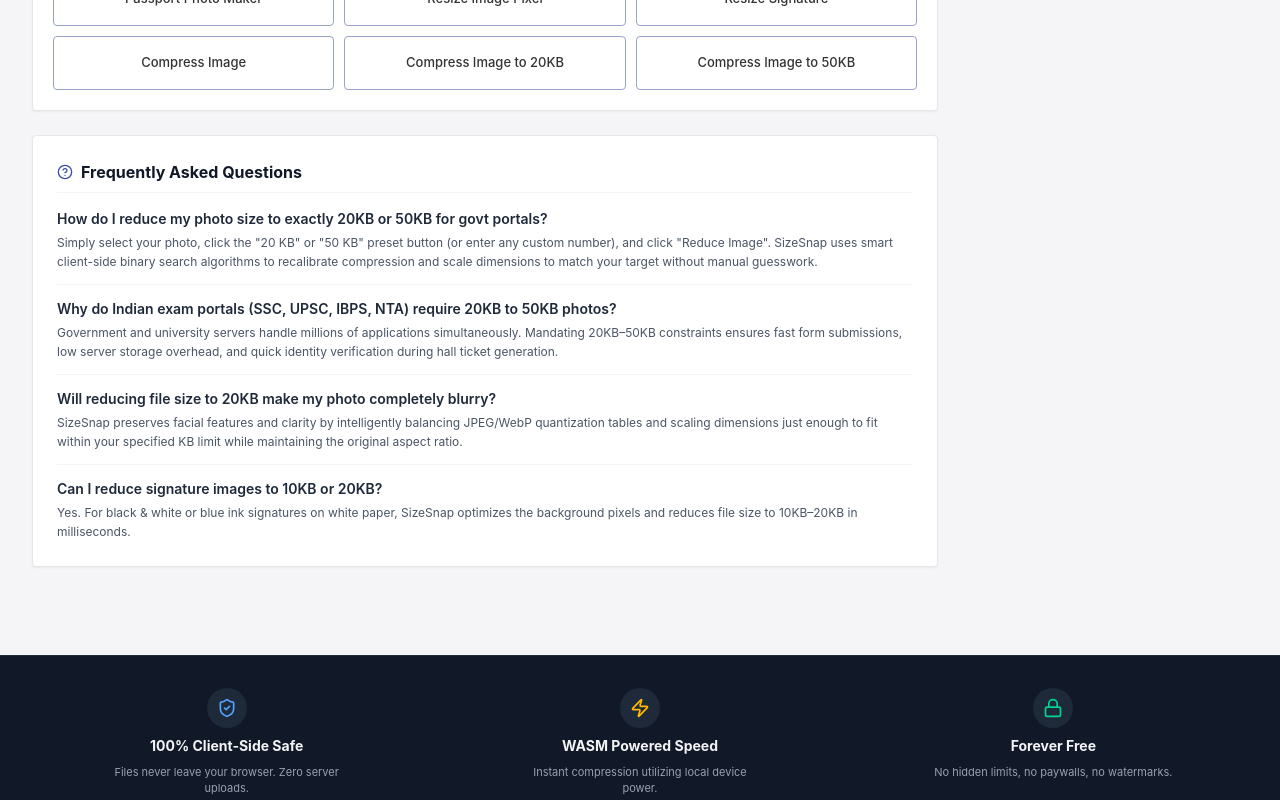
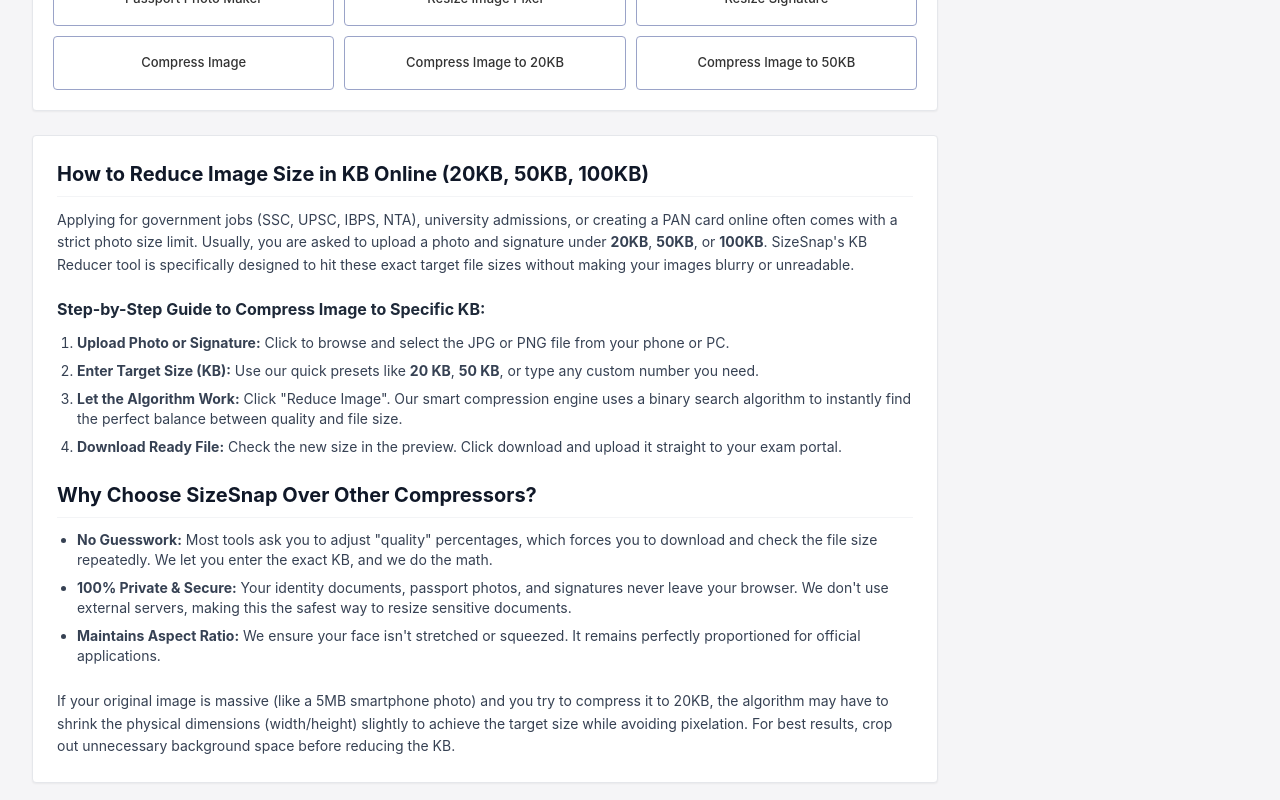
Before and after one commit to pawanprajapati23/sizesnap.in, a Next.js app: page /tools/reduce-image-size-kb in a window 1280 px wide. Shown: the part 920-1720 px from the top of the page. Built offline with nearby package versions, Linux system fonts and the light colour scheme; no server answers.

Commit message:
feat: add comprehensive SEO block for reduce image size in KB tool

```diff
--- a/app/tools/reduce-image-size-kb/page.tsx
+++ b/app/tools/reduce-image-size-kb/page.tsx
@@ -159,6 +159,37 @@
               </div>
             )}
 
+            {/* Comprehensive SEO Article Section */}
+            <article className="bg-white p-5 sm:p-6 rounded-[4px] border border-gray-200 shadow-xs text-gray-700">
+              <h2 className="text-lg sm:text-xl font-bold text-gray-900 mb-3 border-b border-gray-100 pb-2">
+                How to Reduce Image Size in KB Online (20KB, 50KB, 100KB)
+              </h2>
+              <p className="text-sm mb-5 leading-relaxed">
+                Applying for government jobs (SSC, UPSC, IBPS, NTA), university admissions, or creating a PAN card online often comes with a strict photo size limit. Usually, you are asked to upload a photo and signature under <strong>20KB</strong>, <strong>50KB</strong>, or <strong>100KB</strong>. SizeSnap&apos;s KB Reducer tool is specifically designed to hit these exact target file sizes without making your images blurry or unreadable.
+              </p>
+
+              <h3 className="text-base font-bold text-gray-800 mb-3">Step-by-Step Guide to Compress Image to Specific KB:</h3>
+              <ol className="list-decimal pl-5 mb-6 space-y-2 text-sm">
+                <li><strong>Upload Photo or Signature:</strong> Click to browse and select the JPG or PNG file from your phone or PC.</li>
+                <li><strong>Enter Target Size (KB):</strong> Use our quick presets like <strong>20 KB</strong>, <strong>50 KB</strong>, or type any custom number you need.</li>
+                <li><strong>Let the Algorithm Work:</strong> Click &quot;Reduce Image&quot;. Our smart compression engine uses a binary search algorithm to instantly find the perfect balance between quality and file size.</li>
+                <li><strong>Download Ready File:</strong> Check the new size in the preview. Click download and upload it straight to your exam portal.</li>
+              </ol>
+
+              <h2 className="text-lg sm:text-xl font-bold text-gray-900 mb-3 border-b border-gray-100 pb-2">
+                Why Choose SizeSnap Over Other Compressors?
+              </h2>
+              <ul className="list-disc pl-5 mb-6 space-y-2 text-sm">
+                <li><strong>No Guesswork:</strong> Most tools ask you to adjust &quot;quality&quot; percentages, which forces you to download and check the file size repeatedly. We let you enter the exact KB, and we do the math.</li>
+                <li><strong>100% Private &amp; Secure:</strong> Your identity documents, passport photos, and signatures never leave your browser. We don&apos;t use external servers, making this the safest way to resize sensitive documents.</li>
+                <li><strong>Maintains Aspect Ratio:</strong> We ensure your face isn&apos;t stretched or squeezed. It remains perfectly proportioned for official applications.</li>
+              </ul>
+
+              <p className="text-sm leading-relaxed">
+                If your original image is massive (like a 5MB smartphone photo) and you try to compress it to 20KB, the algorithm may have to shrink the physical dimensions (width/height) slightly to achieve the target size while avoiding pixelation. For best results, crop out unnecessary background space before reducing the KB.
+              </p>
+            </article>
+
             {/* FAQ Section */}
             <div className="bg-white p-4 sm:p-6 rounded-[4px] border border-gray-200 shadow-xs space-y-4">
               <div className="flex items-center gap-2 border-b border-gray-100 pb-2">
```
